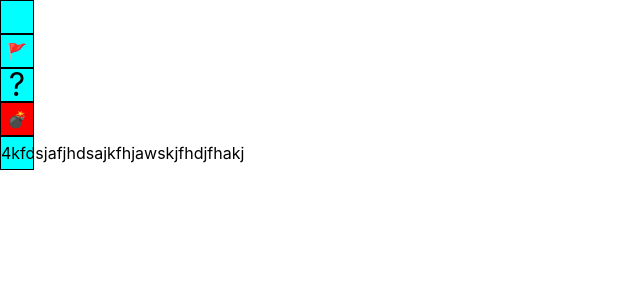
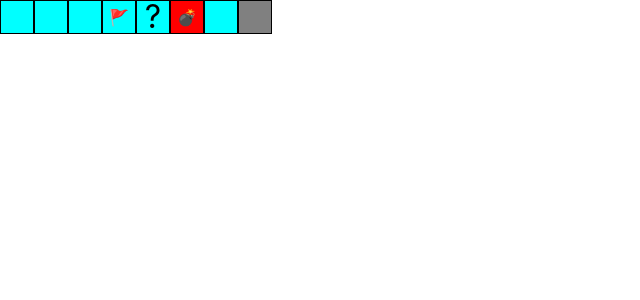
Before and after one commit to iatenine/react-minesweeper, a React (Create React App) app: page / in a window 1280 px wide. Shown: the top 300 px of the page, without its empty margins (0-640 px from the left). Built offline with nearby package versions, Linux system fonts and the light colour scheme.

Commit message:
Add flex display and expand cell functionality

```diff
--- a/src/App.js
+++ b/src/App.js
@@ -4,12 +4,20 @@ import { Cell } from "./components/Cell";
 
 function App() {
   return (
-    <div>
+    <div
+      style={{
+        display: "flex",
+        overflow: "scroll",
+      }}
+    >
+      <Cell display={"hidden"} contains={"mine"} />
+      <Cell display={"hidden"} contains={1} />
       <Cell display={"hidden"} />
       <Cell display={"flagged"} />
       <Cell display={"question"} />
       <Cell display={"mine"} />
       <Cell display={4} />
+      <Cell display={"empty"} />
     </div>
   );
 }
--- a/src/components/Cell.jsx
+++ b/src/components/Cell.jsx
@@ -2,10 +2,21 @@ import { React, useState } from "react";
 
 export const Cell = (props) => {
   // State includes: Display
-  // Display states: 'hidden', 'flagged', 'question', 'mine', 'number'
+  // Display states: 'hidden', 'flagged', 'question', 'mine', 'number', 'empty'
 
-  const [display] = useState(props.display);
+  const [display, setDisplay] = useState(props.display);
+  const min = 30;
   const height = 2; // Set this from higher in the hierarchy at some point
+
+  const handleOnClick = (e) => {
+    if (display !== "hidden") return;
+    if (props.contains) {
+      console.log("contains " + props.contains);
+      return;
+    }
+    setDisplay("empty");
+    console.log("Empty cell clicked");
+  };
 
   return (
     <div
@@ -16,7 +27,10 @@ export const Cell = (props) => {
         height: `${height}rem`,
         width: `${height}rem`,
         lineHeight: `${height}rem`,
+        minWidth: `${min}px`,
+        minHeight: `${min}px`,
       }}
+      onClick={handleOnClick}
     ></div>
   );
 };
--- a/src/index.css
+++ b/src/index.css
@@ -42,6 +42,6 @@ code {
   background-color: red;
 }
 
-.number::after {
-  content: "4kfdsjafjhdsajkfhjawskjfhdjfhakj ";
+.empty {
+  background-color: grey;
 }
```
